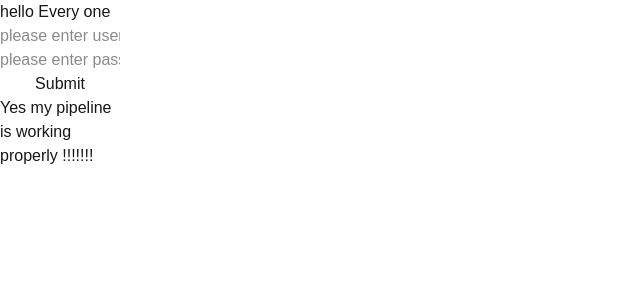
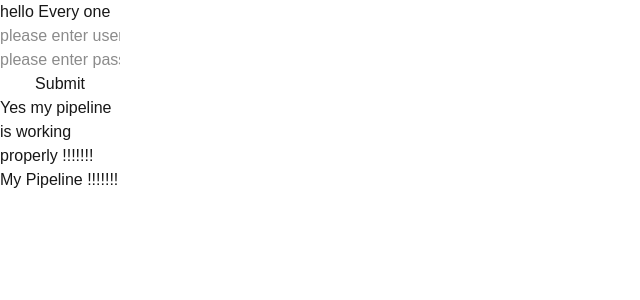
Before and after one commit to Srinu346/cicd, a Next.js app: page / in a window 1280 px wide. Shown: the top 300 px of the page, without its empty margins (0-640 px from the left). Built offline with nearby package versions, Linux system fonts and the light colour scheme.

Commit message:
Working pipeline

```diff
--- a/src/app/page.tsx
+++ b/src/app/page.tsx
@@ -8,6 +8,7 @@ export default function Home() {
         <button>Submit</button>
         <h1>Yes my pipeline is working properly !!!!!!!</h1>
       </div>
+      <h2>My Pipeline !!!!!!!</h2>
     </div>
   );
 }
```
